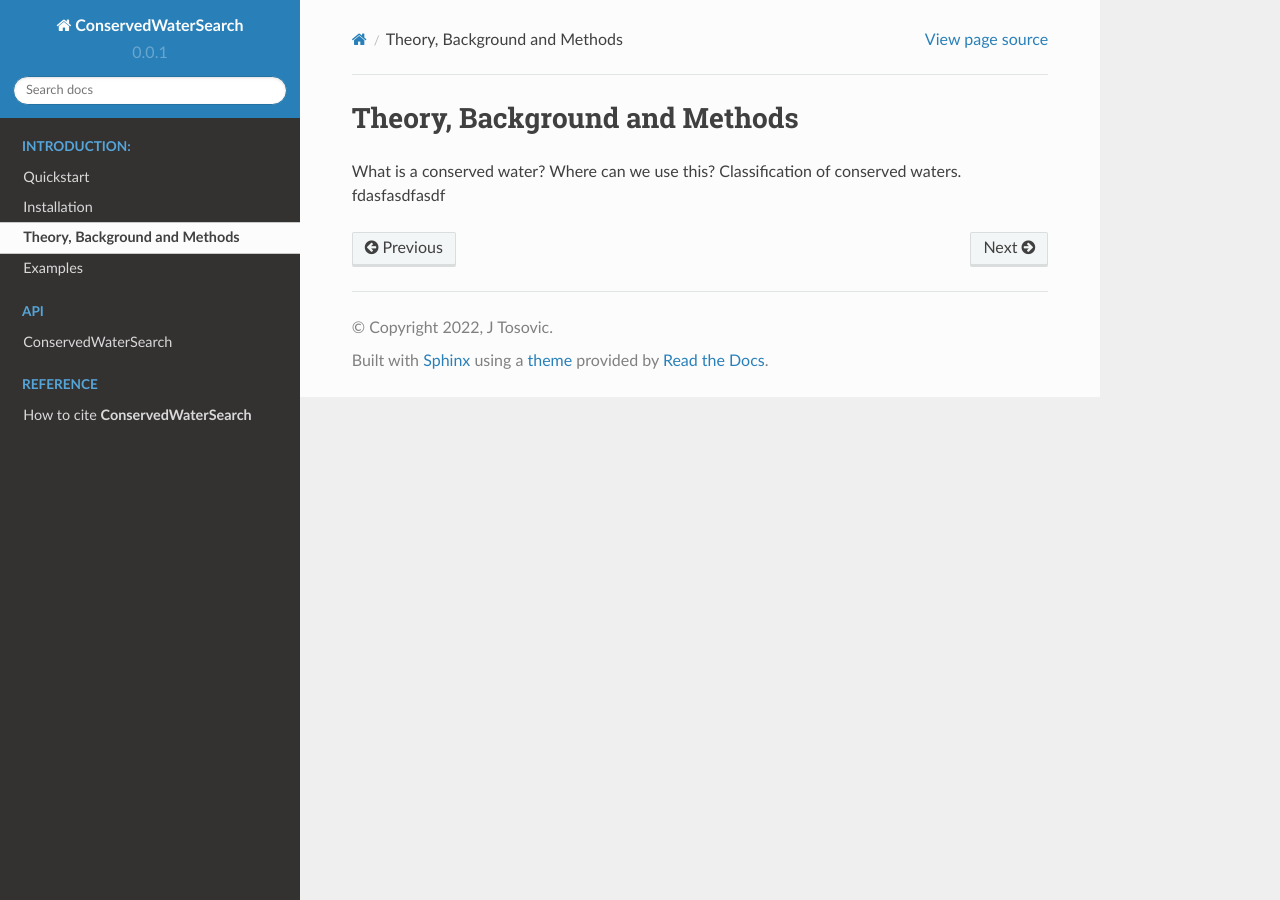
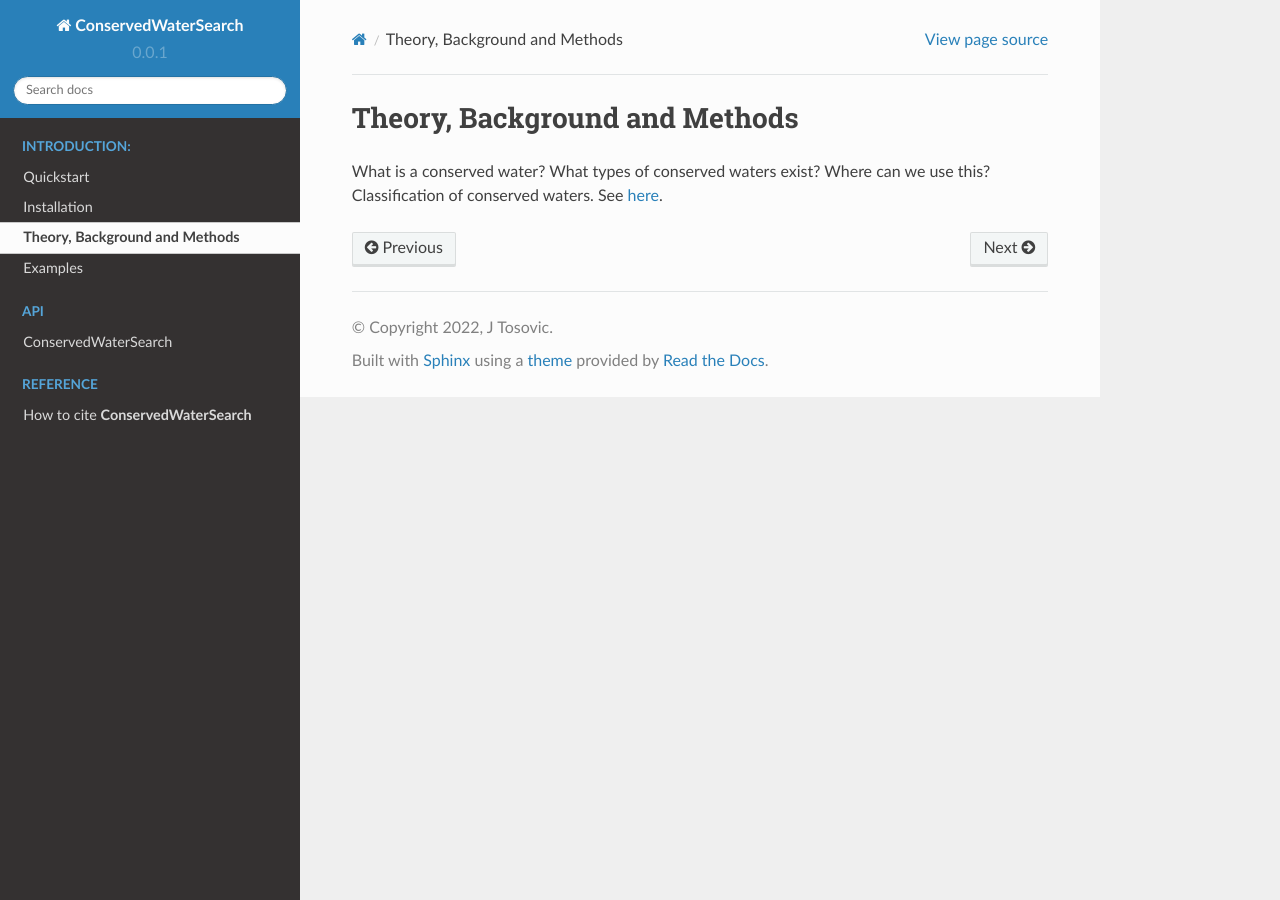
Before and after one commit to JecaTosovic/ConservedWaterSearch, a Sphinx documentation site: the page built from docs/source/conservedwaters.rst, in a window 1280 px wide. Built offline with Sphinx 7.4.7 and the Read the Docs theme 2.0.0, drawn with Linux system fonts in a browser that asks for light colours.

Commit message:
minor fixes

```diff
--- a/docs/source/conservedwaters.rst
+++ b/docs/source/conservedwaters.rst
@@ -2,6 +2,7 @@ Theory, Background and Methods
 ==============================
 
 What is a conserved water?
+What types of conserved waters exist?
 Where can we use this?
 Classification of conserved waters.
-fdasfasdfasdf
+See `here <https://doi.org/10.1021/acs.jcim.2c00801>`_.
--- a/docs/source/installation.rst
+++ b/docs/source/installation.rst
@@ -61,9 +61,6 @@ Unit tests can be run from the root directory:
 Documentation
 =============
 
-
-fdasfasdfasdf
-
 To build the documentation following dependencies have to be installed, either using :code:`conda`:
 
 .. code:: bash
```
